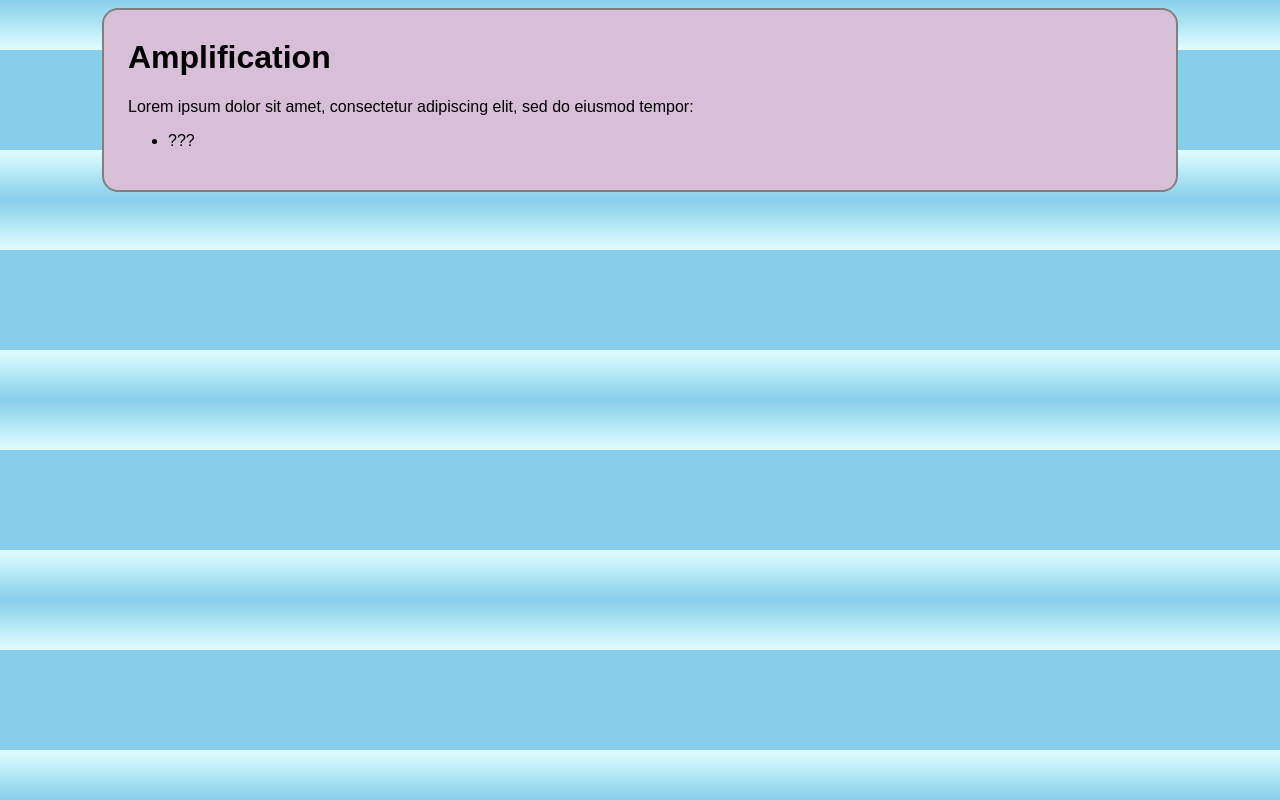
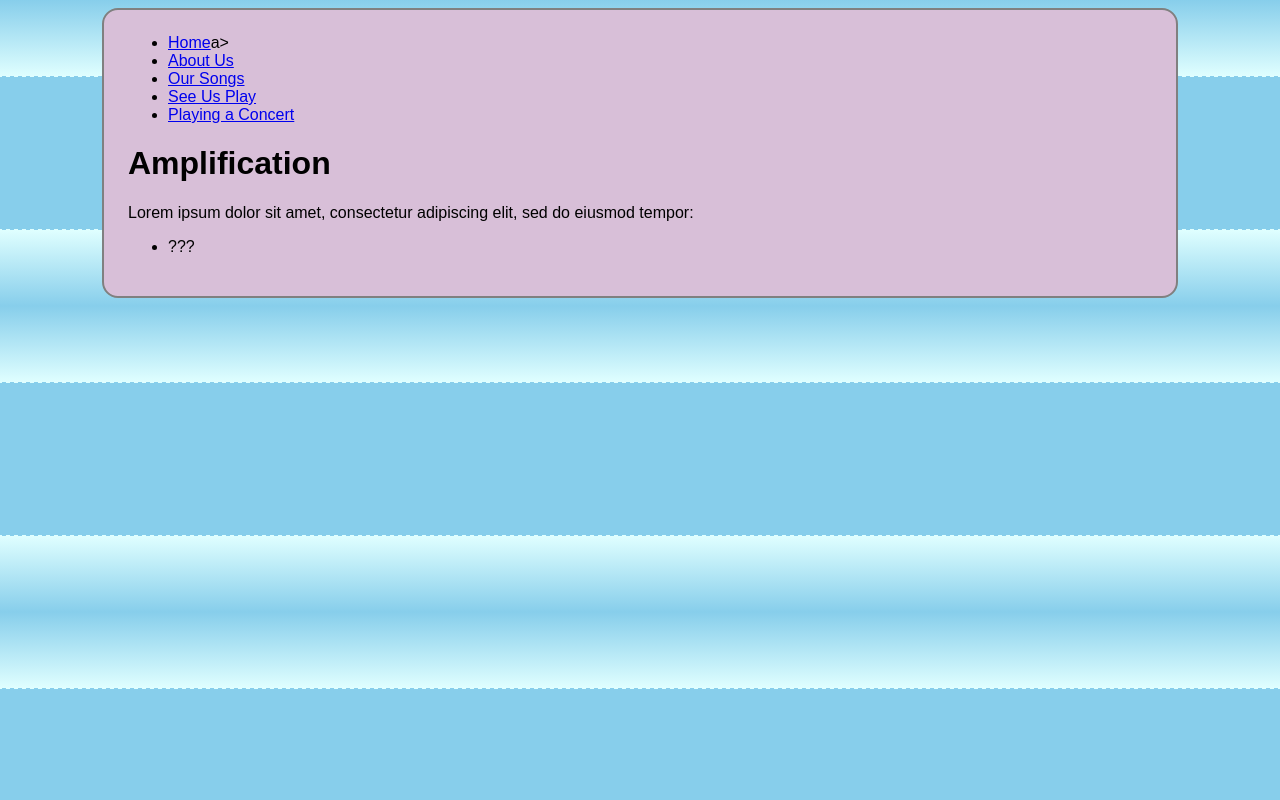
Before and after one commit to Patrick-Jasper/patrick-jasper.github.io, a plain HTML site: page amplification.html in a window 1280 px wide. Drawn offline with Linux system fonts and the light colour scheme.

Commit message:
Update amplification.html

```diff
--- a/amplification.html
+++ b/amplification.html
@@ -5,6 +5,15 @@
   <link type="text/css" rel="stylesheet" href="css/my-first-stylesheet.css"/>
 </head>
 <body>
+  <nav>
+      <ul>
+        <li><a href="index.html">Home</a>a></li>
+        <li><a href="about-us.html">About Us</a></li>
+        <li><a href="our-songs.html">Our Songs</a></li>
+        <li><a href="see-us-play.html">See Us Play</a></li>
+        <li><a href="playing-a-concert.html">Playing a Concert</a></li>
+      </ul>
+  </nav>
   <h1>Amplification</h1>
   <p>Lorem ipsum dolor sit amet, consectetur adipiscing elit, sed do eiusmod tempor:</p>
   <ul>
```
